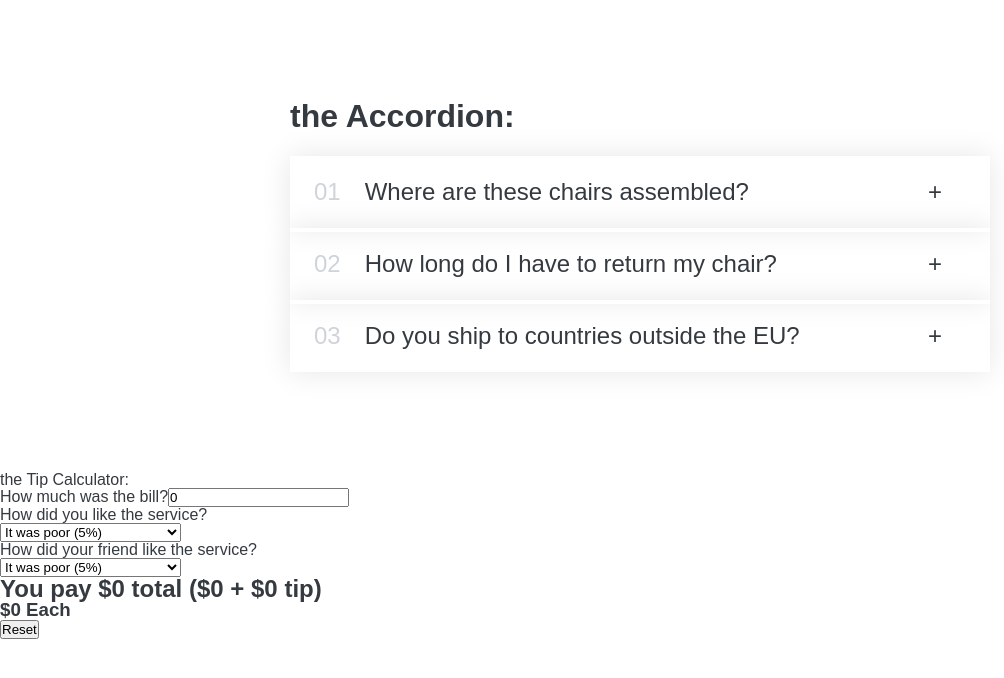
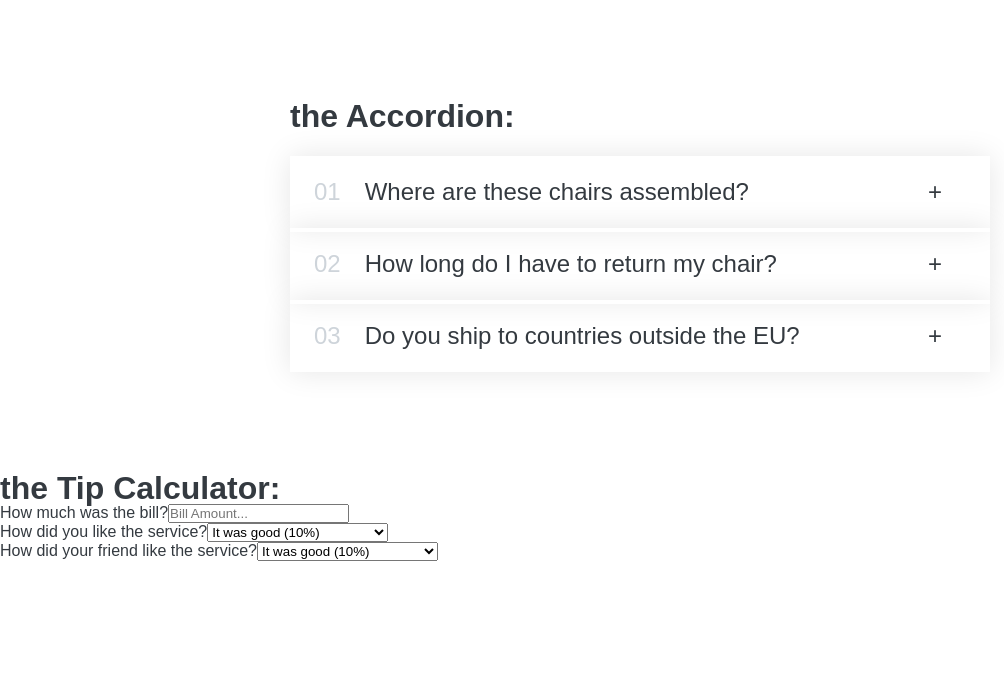
Before and after one commit to vigneriCodez/accordion-tip-calculator, a React (Create React App) app: page / in a window 1280 px wide. Shown: the top 678 px of the page, without its empty margins (0-1004 px from the left). Built offline with nearby package versions, Linux system fonts and the light colour scheme.

Commit message:
final refactor of Tip calc and its components

```diff
--- a/src/components/CalcDisplay.js
+++ b/src/components/CalcDisplay.js
@@ -2,9 +2,7 @@ import React from 'react';
 
 function CalcDisplay({ billAmt, tip1Amt, tip2Amt }) {
 	const newTipTotal = tip1Amt + tip2Amt;
-
 	const newTipAmt = (billAmt * newTipTotal) / 100;
-
 	const newTotal = newTipAmt + billAmt;
 
 	return (
@@ -13,6 +11,7 @@ function CalcDisplay({ billAmt, tip1Amt, tip2Amt }) {
 				<h2>
 					You pay ${newTotal} total (${billAmt} + ${newTipAmt} tip)
 				</h2>
+				<p>------</p>
 				<h3>${newTotal / 2} Each</h3>
 			</div>
 		</>
--- a/src/components/InputBill.js
+++ b/src/components/InputBill.js
@@ -1,15 +1,16 @@
 import React from 'react';
 
-function InputBill({ billAmt, setBillAmt }) {
+function InputBill({ billAmt, onSetBillAmt }) {
 	return (
 		<>
-			<span>How much was the bill?</span>
+			<label>How much was the bill?</label>
 			<input
 				id='bill'
 				name='bill'
 				type='number'
+				placeholder='Bill Amount...'
 				value={billAmt}
-				onChange={(e) => setBillAmt(Number(e.target.value))}
+				onChange={(e) => onSetBillAmt(Number(e.target.value))}
 			/>
 		</>
 	);
--- a/src/components/ResetButton.js
+++ b/src/components/ResetButton.js
@@ -1,7 +1,7 @@
 import React from 'react';
 
-function ResetButton({ onClick }) {
-	return <button onClick={onClick}>Reset</button>;
+function ResetButton({ onReset }) {
+	return <button onClick={onReset}>Reset</button>;
 }
 
 export default ResetButton;
--- a/src/components/TipCalculatorControl.js
+++ b/src/components/TipCalculatorControl.js
@@ -6,30 +6,38 @@ import CalcDisplay from './CalcDisplay';
 import ResetButton from './ResetButton';
 
 function TipCalculatorControl() {
-	const [billAmt, setBillAmt] = useState(0);
-	const [tip1Amt, setTip1Amt] = useState(5);
-	const [tip2Amt, setTip2Amt] = useState(5);
+	const [billAmt, setBillAmt] = useState('');
+	const [tip1Amt, setTip1Amt] = useState(10);
+	const [tip2Amt, setTip2Amt] = useState(10);
 
 	const handleResetPress = () => {
-		setBillAmt(0);
-		setTip1Amt(5);
-		setTip2Amt(5);
+		setBillAmt('');
+		setTip1Amt(10);
+		setTip2Amt(10);
 	};
 
 	return (
 		<>
-			<div>the Tip Calculator:</div>
-			<InputBill billAmt={billAmt} setBillAmt={setBillAmt} />
-
-			<TipService tipAmt={tip1Amt} setTipAmt={setTip1Amt}>
-				<p>How did you like the service?</p>
-			</TipService>
-
-			<TipService tipAmt={tip2Amt} setTipAmt={setTip2Amt}>
-				<p>How did your friend like the service?</p>
-			</TipService>
-			<CalcDisplay billAmt={billAmt} tip1Amt={tip1Amt} tip2Amt={tip2Amt} />
-			<ResetButton onClick={handleResetPress} />
+			<div>
+				<h1>the Tip Calculator:</h1>
+				<InputBill billAmt={billAmt} onSetBillAmt={setBillAmt} />
+				<TipService tipAmt={tip1Amt} setTipAmt={setTip1Amt}>
+					How did you like the service?
+				</TipService>
+				<TipService tipAmt={tip2Amt} setTipAmt={setTip2Amt}>
+					How did your friend like the service?
+				</TipService>
+				{billAmt > 0 && (
+					<>
+						<CalcDisplay
+							billAmt={billAmt}
+							tip1Amt={tip1Amt}
+							tip2Amt={tip2Amt}
+						/>
+						<ResetButton onReset={handleResetPress} />
+					</>
+				)}
+			</div>
 		</>
 	);
 }
--- a/src/components/TipService.js
+++ b/src/components/TipService.js
@@ -4,11 +4,12 @@ function TipService({ children, tipAmt, setTipAmt }) {
 	return (
 		<>
 			<div>
-				<span>{children}</span>
+				<label>{children}</label>
 				<select
 					value={tipAmt}
 					onChange={(e) => setTipAmt(Number(e.target.value))}
 				>
+					<option value={0}>It was real bad (0%)</option>
 					<option value={5}>It was poor (5%)</option>
 					<option value={10}>It was good (10%)</option>
 					<option value={15}>It was great (15%)</option>
```
